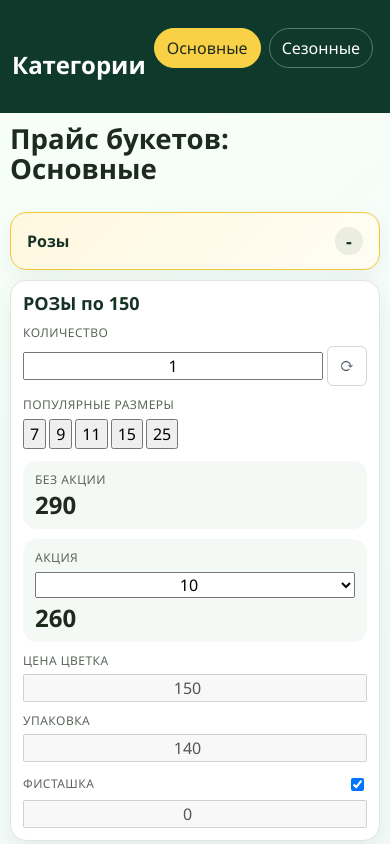
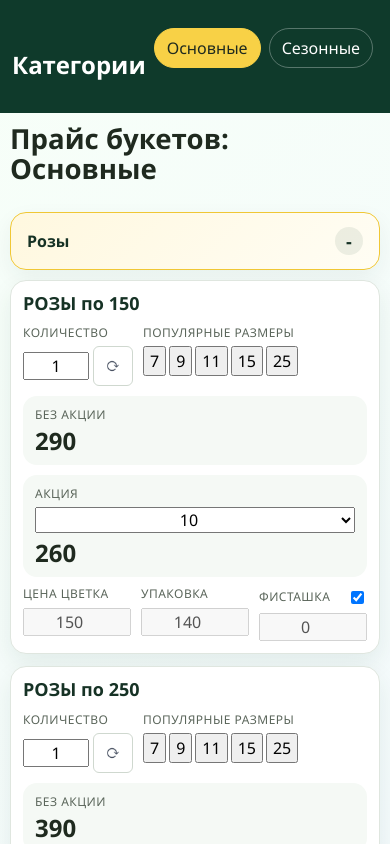
Before and after one commit to alizelect/flowers_baza, a Vue app: page / in a window 390 px wide. Shown: the top 844 px of the page. Built offline with nearby package versions, Linux system fonts and the light colour scheme.

Commit message:
Compact mobile card layout

```diff
--- a/src/App.vue
+++ b/src/App.vue
@@ -845,6 +845,7 @@ onMounted(async () => {
                 </div>
 
                 <div class="mobile-card-grid">
+                  <div class="mobile-card-row mobile-card-row-top">
                     <div class="mobile-field mobile-field-qty">
                       <span class="mobile-label">{{ uiLabels.qty }}</span>
                       <div class="qty-cell">
@@ -876,8 +877,9 @@ onMounted(async () => {
                         </button>
                       </div>
                     </div>
+                  </div>
 
-                  <div class="mobile-metrics">
+                  <div class="mobile-card-row mobile-card-row-metrics mobile-metrics">
                     <div class="mobile-metric">
                       <span class="mobile-label">{{ uiLabels.withoutPromo }}</span>
                       <strong :class="{ 'price-strong': activeRowId === item.id }">{{ formatPrice(calcWithoutPromoForRow(item, getQty(item))) }}</strong>
@@ -898,7 +900,8 @@ onMounted(async () => {
                     </div>
                   </div>
 
-                  <label class="mobile-field">
+                  <div class="mobile-card-row mobile-card-row-bottom">
+                    <label class="mobile-field mobile-field-compact">
                       <span class="mobile-label">{{ uiLabels.flowerPrice }}</span>
                       <input
                         v-if="!isCarnationMix(item)"
@@ -935,7 +938,7 @@ onMounted(async () => {
                       </div>
                     </label>
 
-                  <label class="mobile-field">
+                    <label class="mobile-field mobile-field-compact">
                       <span class="mobile-label">{{ uiLabels.packaging }}</span>
                       <input
                         class="short-input center-input mobile-input"
@@ -947,7 +950,7 @@ onMounted(async () => {
                       />
                     </label>
 
-                  <div class="mobile-field">
+                    <div class="mobile-field mobile-field-compact mobile-field-pistachio">
                       <div class="mobile-field-head mobile-field-head-inline">
                         <span class="mobile-label">{{ uiLabels.pistachio }}</span>
                         <label class="mobile-checkbox mobile-checkbox-inline">
@@ -971,6 +974,7 @@ onMounted(async () => {
                       </div>
                     </div>
                   </div>
+                </div>
               </article>
             </div>
           </section>
--- a/src/style.css
+++ b/src/style.css
@@ -538,8 +538,31 @@ select {
 
 .mobile-card-grid {
   display: grid;
-  gap: 12px;
+  gap: 10px;
   margin-top: 12px;
+}
+
+.mobile-card-row {
+  display: grid;
+  gap: 10px;
+}
+
+.mobile-card-row-top {
+  grid-template-columns: minmax(0, 110px) minmax(0, 1fr);
+  align-items: start;
+}
+
+.mobile-card-row-bottom {
+  grid-template-columns: repeat(3, minmax(0, 1fr));
+  align-items: start;
+}
+
+.mobile-field-compact {
+  gap: 4px;
+}
+
+.mobile-field-pistachio {
+  align-content: start;
 }
 
 .mobile-field {
```
Also changed, not shown: src/App.vue.js (+20 -4 lines). Lines whose indentation alone changed are shown as unchanged.
